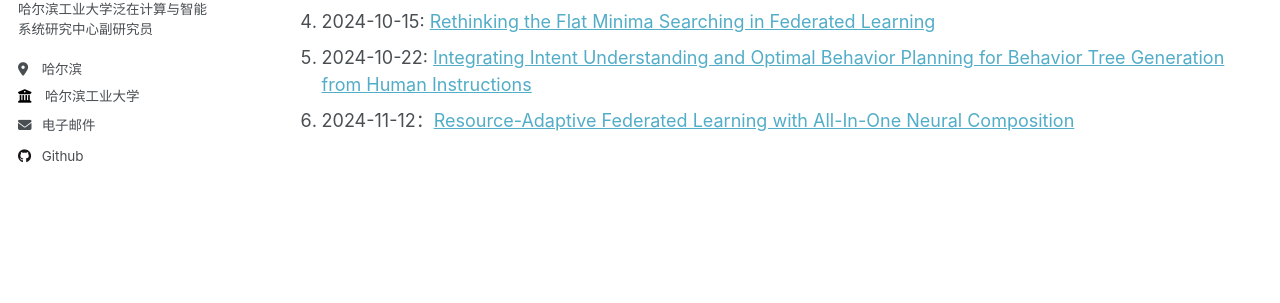
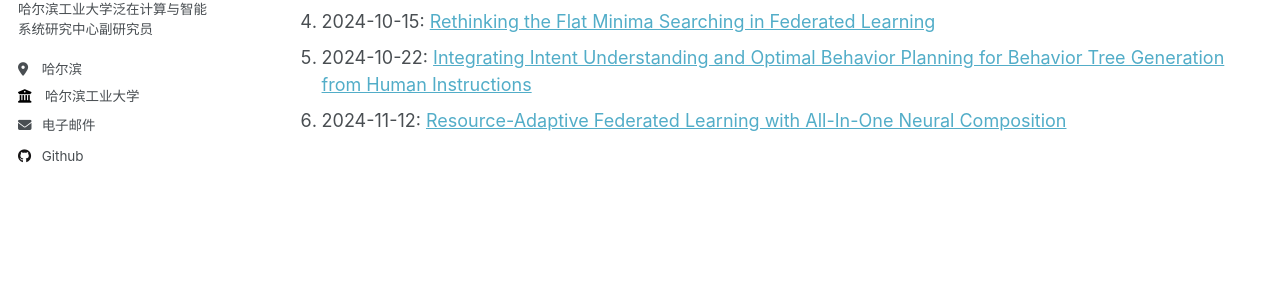
Before and after one commit to benjiachong/benjiachong.github.io, a Jekyll site: the page built from _pages/team.md, in a window 1280 px wide. Shown: the part 324-627 px from the top of the page. Built offline with Jekyll 4.4.1, drawn with Linux system fonts in a browser that asks for light colours.

```diff
--- a/_pages/team.md
+++ b/_pages/team.md
@@ -11,4 +11,4 @@ author_profile: true
 3. 2024-10-08: [Large-Scale Multi-Robot Coverage Path Planning via Local Search](https://github.com/benjiachong/benjiachong.github.io/blob/master/files/2024-10-08-%E8%AE%BA%E6%96%87%E5%88%86%E4%BA%AB.pdf)
 4. 2024-10-15: [Rethinking the Flat Minima Searching in Federated Learning](https://github.com/benjiachong/benjiachong.github.io/blob/master/files/Federated%20Edge%20Learning%20with%20Blurred%20or%20Pseudo%20Data%20Sharing(slides).pdf)
 5. 2024-10-22: [Integrating Intent Understanding and Optimal Behavior Planning for Behavior Tree Generation from Human Instructions](https://github.com/benjiachong/benjiachong.github.io/blob/master/files/%E5%85%B7%E8%BA%AB%E6%99%BA%E8%83%BD.pdf)
-6. 2024-11-12：[Resource-Adaptive Federated Learning with All-In-One Neural Composition](https://github.com/benjiachong/benjiachong.github.io/blob/master/files/%E7%94%A8%E4%BD%8E%E7%A7%A9%E5%88%86%E8%A7%A3%E8%A7%A3%E5%86%B3%E5%BC%82%E6%9E%84FL.pdf)
+6. 2024-11-12: [Resource-Adaptive Federated Learning with All-In-One Neural Composition](https://github.com/benjiachong/benjiachong.github.io/blob/master/files/%E7%94%A8%E4%BD%8E%E7%A7%A9%E5%88%86%E8%A7%A3%E8%A7%A3%E5%86%B3%E5%BC%82%E6%9E%84FL.pdf)
```
